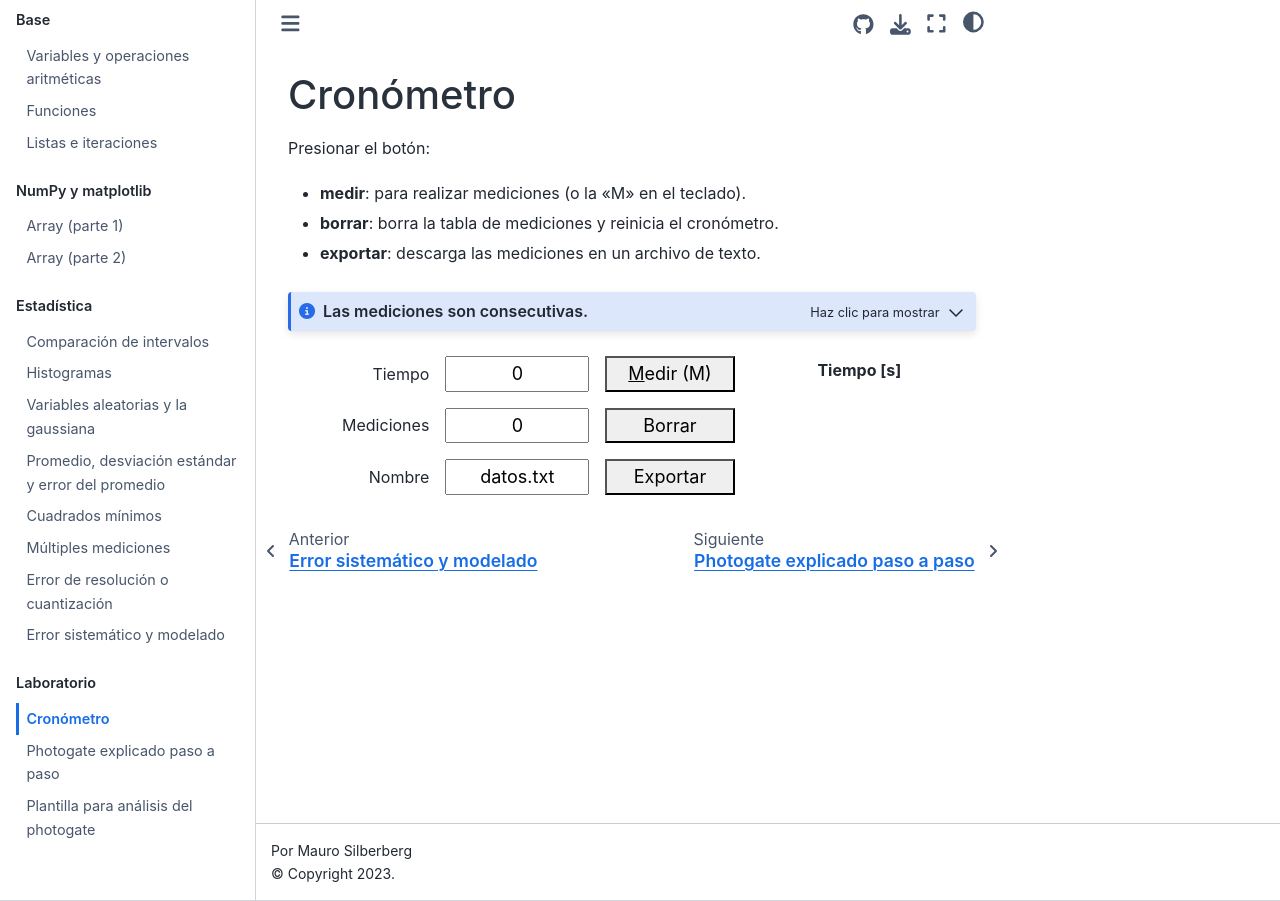
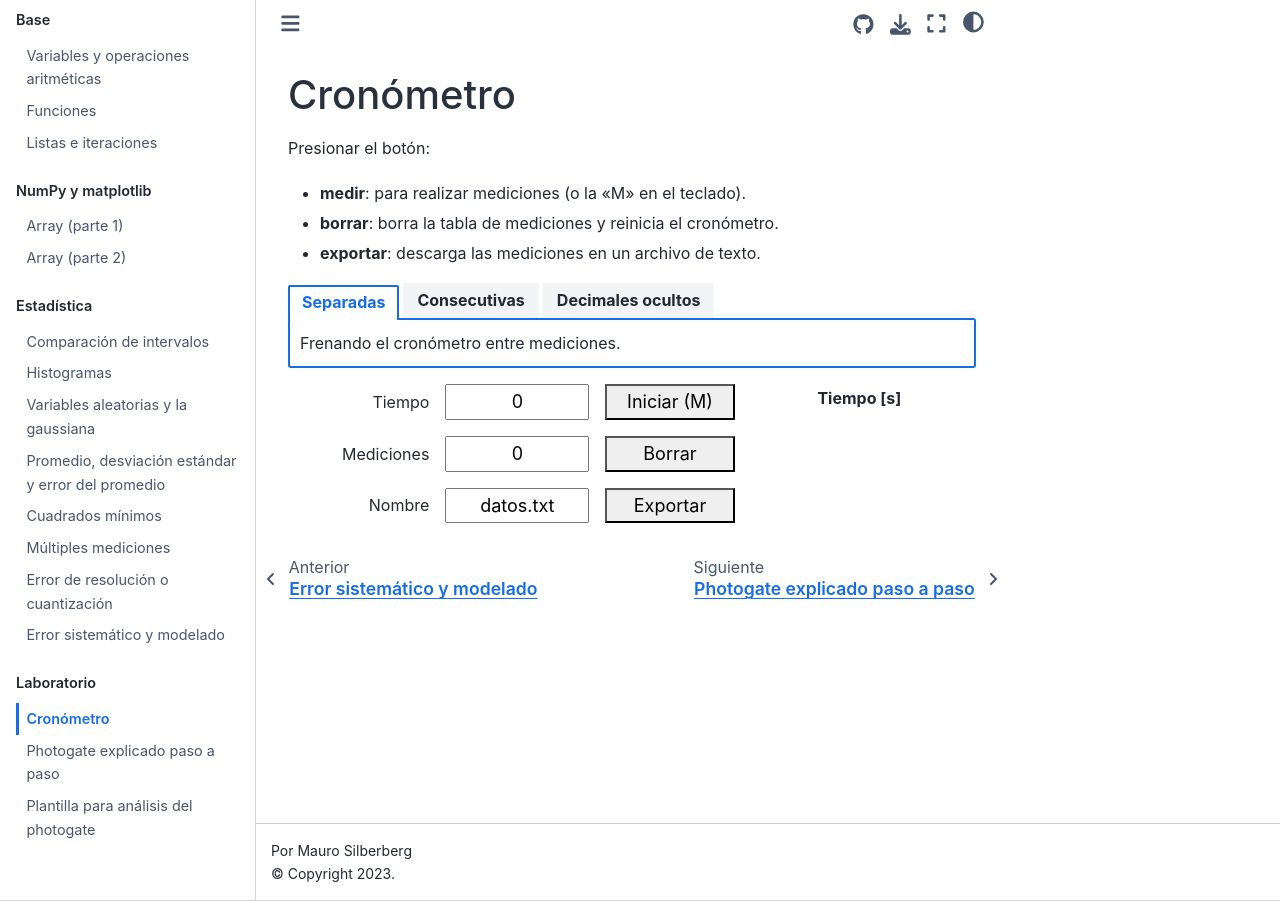
Before and after one commit to maurosilber/python-tutorial, a Jupyter Book: the page built from book/laboratorio/cronometro.md, in a window 1280 px wide. Built offline with Jupyter Book 1.0.4 settings and Sphinx 7.4.7 and the Sphinx Book theme 1.1.4, drawn with Linux system fonts in a browser that asks for light colours; part of the change alters nothing that is shown.

`````diff
--- a/book/laboratorio/cronometro.md
+++ b/book/laboratorio/cronometro.md
@@ -56,17 +56,18 @@ Presionar el botón:
 - **borrar**: borra la tabla de mediciones y reinicia el cronómetro.
 - **exportar**: descarga las mediciones en un archivo de texto.
 
-````{admonition} Las mediciones son consecutivas.
-:class: note, dropdown
-Se puede calcular periodos
-como la diferencia entre dos mediciones consecutivas.
-
-En Python,
-```python
-import numpy as np
-
-tiempos = np.loadtxt("datos.txt")
-periodos = np.diff(tiempos)  # [t1-t0, t2-t1, ...]
+````{tab-set}
+```{tab-item} Separadas
+:name: separadas
+Frenando el cronómetro entre mediciones.
+```
+```{tab-item} Consecutivas
+:name: consecutivas
+Mediciones consecutivas sin frenar el cronómetro.
+```
+```{tab-item} Decimales ocultos
+:name: decimales
+Se ocultan los decimales antes de medir.
 ```
 ````
 
@@ -78,7 +79,7 @@ periodos = np.diff(tiempos)  # [t1-t0, t2-t1, ...]
 <div class="buttons">
 <label for="total_tiempo">Tiempo</label>
 <input id="total_tiempo" readonly value=0>
-<button id="start"><u>M</u>edir (M)</button>
+<button id="start">Iniciar (M)</button>
 <label for="total_mediciones">Mediciones</label>
 <input id="total_mediciones" readonly value=0>
 <button id="reset">Borrar</button>
@@ -107,36 +108,99 @@ periodos = np.diff(tiempos)  # [t1-t0, t2-t1, ...]
 <script>
     // Define variables
     let startTime = null;
+    let startButton = document.getElementById("start");
     let table = document.getElementById("table")
     let total_mediciones = document.getElementById("total_mediciones")
     let total_tiempo = document.getElementById("total_tiempo")
     let currentTime;
 
-    // Define functions
-    function addTime() {
-        let time = new Date();
+    let measurementFunc;
+    let shown_time = (t) => t;
+
+    function separateMeasurement() {
         if (startTime === null) {
-            startTime = time;
-            currentTime = setInterval(() => total_tiempo.setAttribute("value", getTime()), 10)
+            startTimer("Frenar (M)")
+        } else {
+            let time = getTime();
+            addMeasurement(time);
+            stopTimer()
         }
-        let elapsed = (time - startTime) / 1000;
+    }
+
+    function consecutiveMeasurement() {
+        if (startTime === null) {
+            startTimer("Medir (M)")
+        } else {
+            let time = getTime();
+            addMeasurement(time);
+        }
+    }
+
+    measurementFunc = separateMeasurement;
+
+    // Get input given its label id
+    function getInputFromLabelId(id) {
+        let label = document.getElementById(id);
+        let input = document.getElementById(label.htmlFor);
+        return input
+    }
+
+    function attachOnChange(radio, callback) {
+        radio.addEventListener('change', (event) => {
+            if (event.target.checked) {
+                resetTimer();
+                callback();
+            }
+        });
+    }
+
+    attachOnChange(getInputFromLabelId("separadas"), () => {
+      measurementFunc = separateMeasurement;
+      shown_time = (t) => t;
+    });
+
+    attachOnChange(getInputFromLabelId("consecutivas"), () => {
+      measurementFunc = consecutiveMeasurement;
+      shown_time = (t) => t;
+    });
+
+    attachOnChange(getInputFromLabelId("decimales"), () => {
+      measurementFunc = separateMeasurement;
+      shown_time = (t) => Math.floor(t);
+    });
+
+    function startTimer(text) {
+        startTime = new Date();
+        currentTime = setInterval(() => total_tiempo.setAttribute("value", shown_time(getTime())), 10)
+        startButton.innerText = text;
+    }
+
+    function stopTimer() {
+        clearInterval(currentTime);
+        total_tiempo.setAttribute("value", 0);
+        startTime = null;
+        startButton.innerText = "Iniciar (M)";
+    }
+
+    function resetTimer() {
+        stopTimer()
+        table.innerHTML = "";
+        total_mediciones.value = "0";
+    }
+
+    function addMeasurement(elapsed) {
+        // Increase counter
+        total_mediciones.value = parseFloat(total_mediciones.value) + 1;
+        // Insert new row
         let newText = document.createTextNode(elapsed.toFixed(3));
         table.insertRow().insertCell().appendChild(newText);
         // Scroll table to bottom
-        table.parentElement.scrollTop = table.parentElement.scrollHeight;total_mediciones.value = parseFloat(total_mediciones.value) + 1;
+        table.parentElement.scrollTop = table.parentElement.scrollHeight;
     }
 
     function getTime() {
         let time = new Date();
         return (time - startTime) / 1000;
-    }
-
-    function resetTimer() {
-        startTime = null;
-        table.innerHTML = "";
-        total_mediciones.value = "0";
-        clearInterval(currentTime);
-        total_tiempo.setAttribute("value", 0);
     }
 
     function exportCsv() {
@@ -150,7 +214,7 @@ periodos = np.diff(tiempos)  # [t1-t0, t2-t1, ...]
     }
 
     // Attach event listeners
-    document.getElementById('start').addEventListener('click', addTime);
+    document.getElementById('start').addEventListener('click', measurementFunc);
     document.getElementById('reset').addEventListener('click', resetTimer);
     document.getElementById('export').addEventListener('click', exportCsv);
     addEventListener("keydown", (event) => {
@@ -159,7 +223,7 @@ periodos = np.diff(tiempos)  # [t1-t0, t2-t1, ...]
         event.key.toLowerCase() === "m" &&
         event.target.id != "nombre_archivo"
       ) {
-        addTime();
+        measurementFunc()
       }
     });
 </script>
`````
